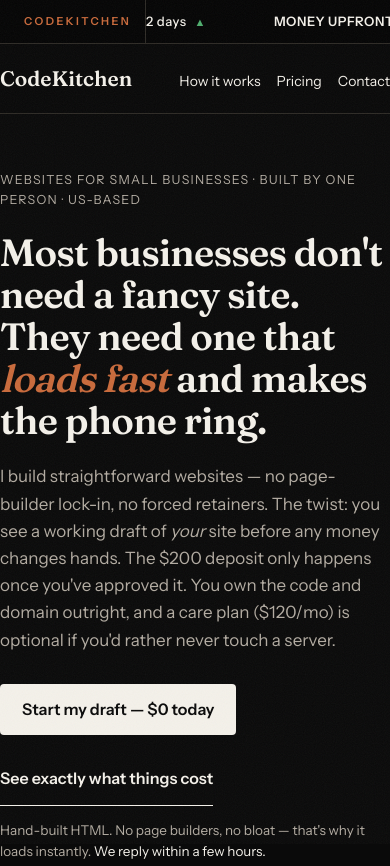
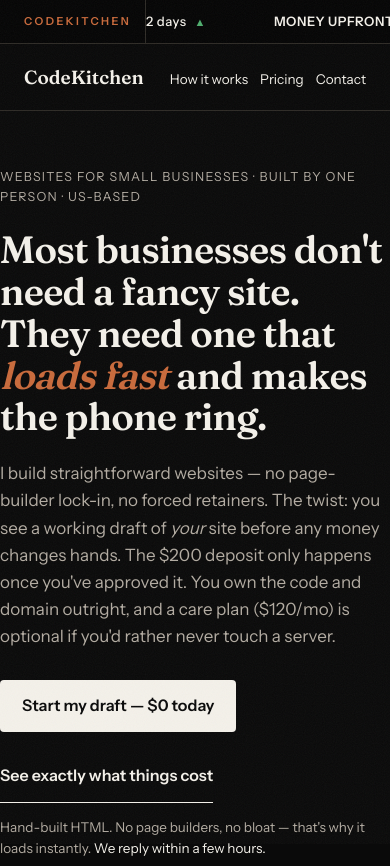
Before and after one commit to Miffler/codekitchen, a website: page index.html in a window 390 px wide. Shown: the top 866 px of the page. Drawn offline with Linux system fonts and the light colour scheme.

Commit message:
Fix .nav/.wrap padding collision (header side padding was zeroed); mobile nav tuning to 320px

```diff
--- a/index.html
+++ b/index.html
@@ -77,11 +77,19 @@ h1,h2,h3{font-family:'Fraunces',Georgia,serif;font-weight:600;letter-spacing:-.0
 
 /* nav — slim, above the fold on black */
 header{border-bottom:1px solid var(--line);position:sticky;top:0;z-index:50;background:rgba(10,10,10,.86);backdrop-filter:blur(10px);-webkit-backdrop-filter:blur(10px)}
-.nav{display:flex;justify-content:space-between;align-items:baseline;padding:18px 0}
+.nav{display:flex;justify-content:space-between;align-items:baseline;padding:18px 24px}
 .wordmark{font-family:'Fraunces',serif;font-weight:600;font-size:21px;color:var(--paper)}
 .nav nav{display:flex;gap:26px;font-size:15px}
 .nav a{color:var(--paper)}
 .nav a:hover,.nav a:focus-visible{background-size:100% 1px}
+@media(max-width:600px){
+  .wordmark{font-size:19px}
+  .nav nav{gap:12px;font-size:13.5px}
+}
+@media(max-width:360px){
+  .wordmark{font-size:18px}
+  .nav nav{gap:10px;font-size:13px}
+}
 
 /* hero — asymmetric 5/7, billboard type */
 .hero{display:grid;grid-template-columns:5fr 7fr;gap:48px;padding:92px 0 96px;align-items:center}
@@ -186,7 +194,6 @@ footer a{color:var(--paper)}
   .work{grid-template-columns:1fr}
   .prow{grid-template-columns:1fr;gap:8px}
   .prow .p{text-align:left}
-  .nav nav{gap:16px;font-size:14px}
 }
 @media(prefers-reduced-motion:reduce){*{animation:none!important;transition:none!important}}
 /* texture: film grain + custom selection */
```
